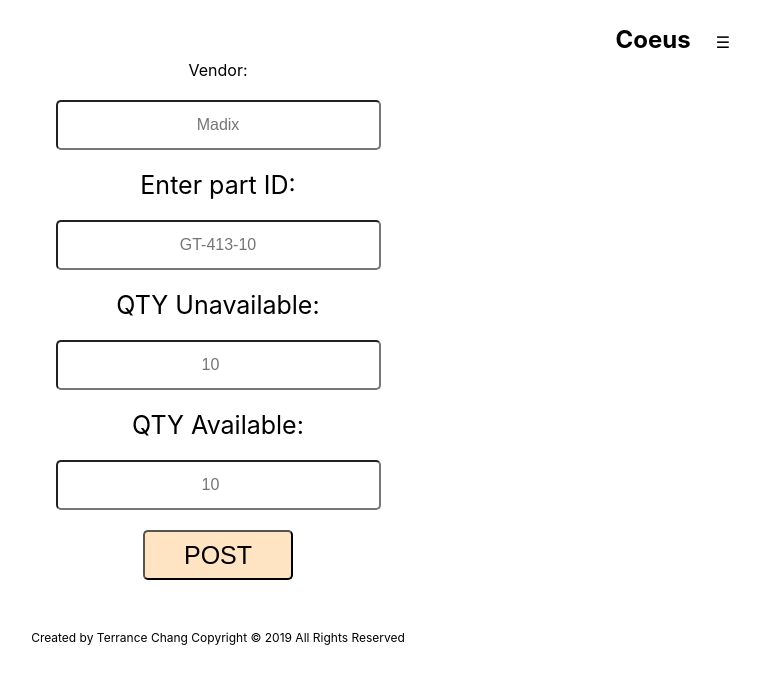
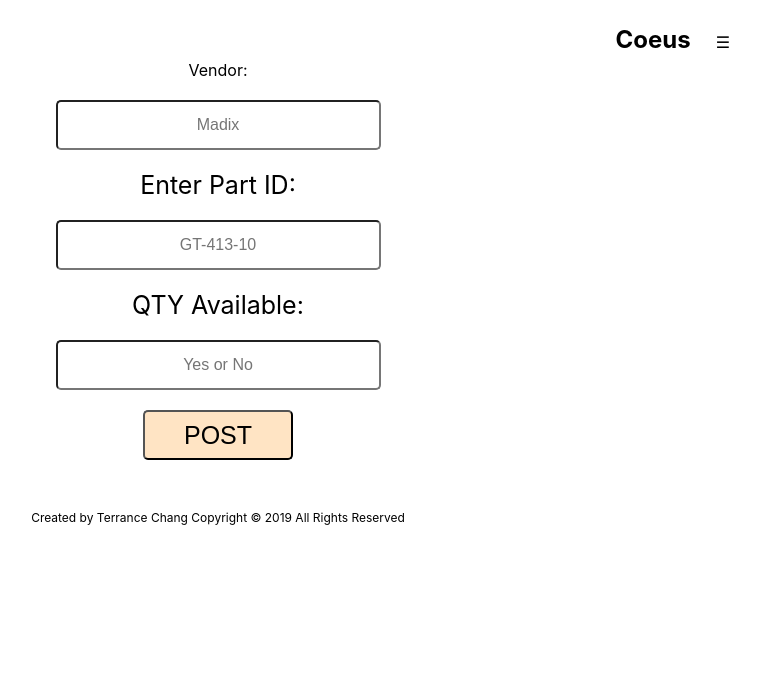
Before and after one commit to tchang46343/Coeus-Systems-Inc.-, a React (Create React App) app: page /postdata in a window 1280 px wide. Shown: the top 684 px of the page, without its empty margins (422-1182 px from the left). Built offline with nearby package versions, Linux system fonts and the light colour scheme.

Commit message:
Added config file to wire up to API

```diff
--- a/src/Components/HomePage/UserPages/UserChanges/Post.js
+++ b/src/Components/HomePage/UserPages/UserChanges/Post.js
@@ -19,7 +19,7 @@ export default class PostData extends React.Component {
             required
           ></input>
 
-          <label className="item">Enter part ID:</label>
+          <label className="item">Enter Part ID:</label>
           <input
             type="text"
             className="PostID"
@@ -27,23 +27,11 @@ export default class PostData extends React.Component {
             required
           ></input>
 
-          <label className="item">QTY Unavailable:</label>
-          <input
-            type="number"
-            className="PostQtyUnavail"
-            placeholder="10"
-            min="1"
-            max="200"
-            required
-          ></input>
-
           <label className="item">QTY Available:</label>
           <input
-            type="number"
+            type="string"
             className="PostQtyAvail"
-            placeholder="10"
-            min="1"
-            max="200000"
+            placeholder="Yes or No"
             required
           ></input>
           <button className="PostButton">POST</button>
--- a/src/config.js
+++ b/src/config.js
@@ -1,5 +1,5 @@
 module.exports = {
-  PORT: process.env.PORT || 8080,
+  PORT: process.env.PORT || 3000,
 
   API_BASE_URL:
     process.env.REACT_APP_API_BASE_URL ||
```
